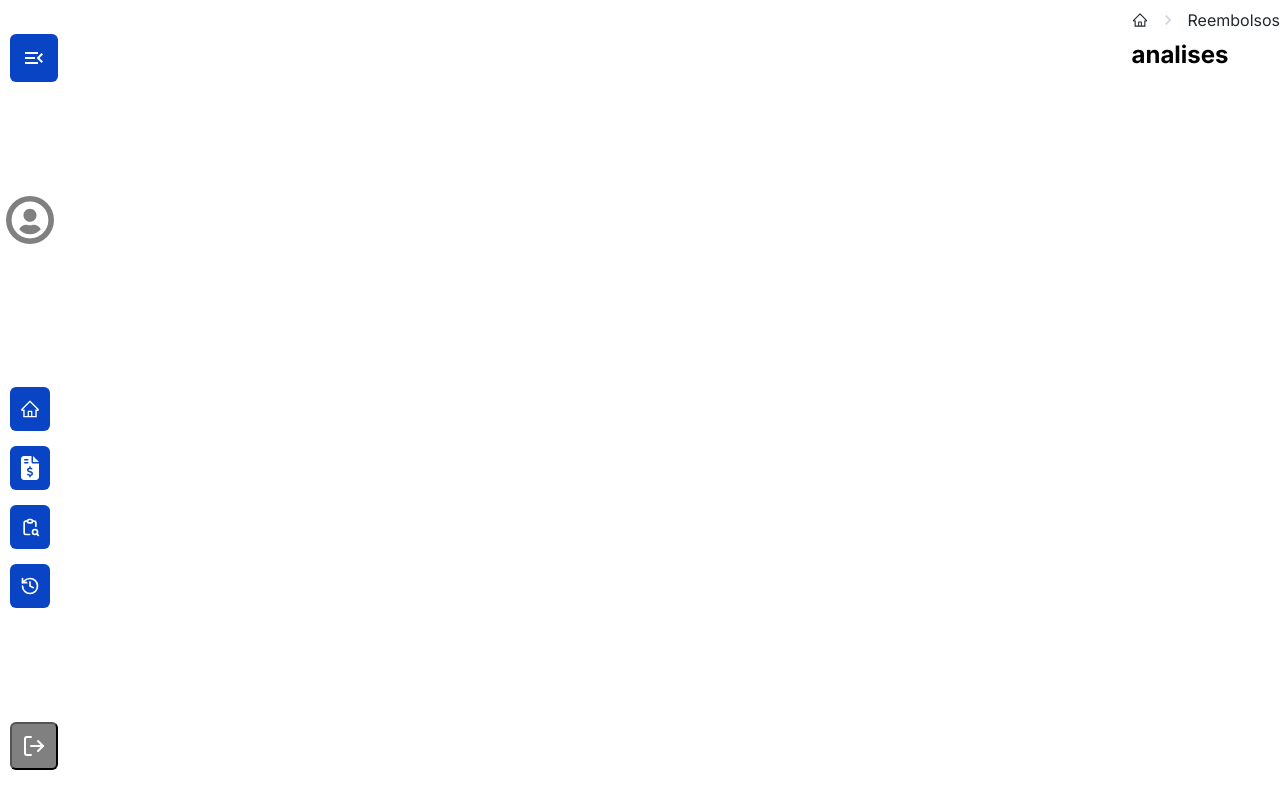
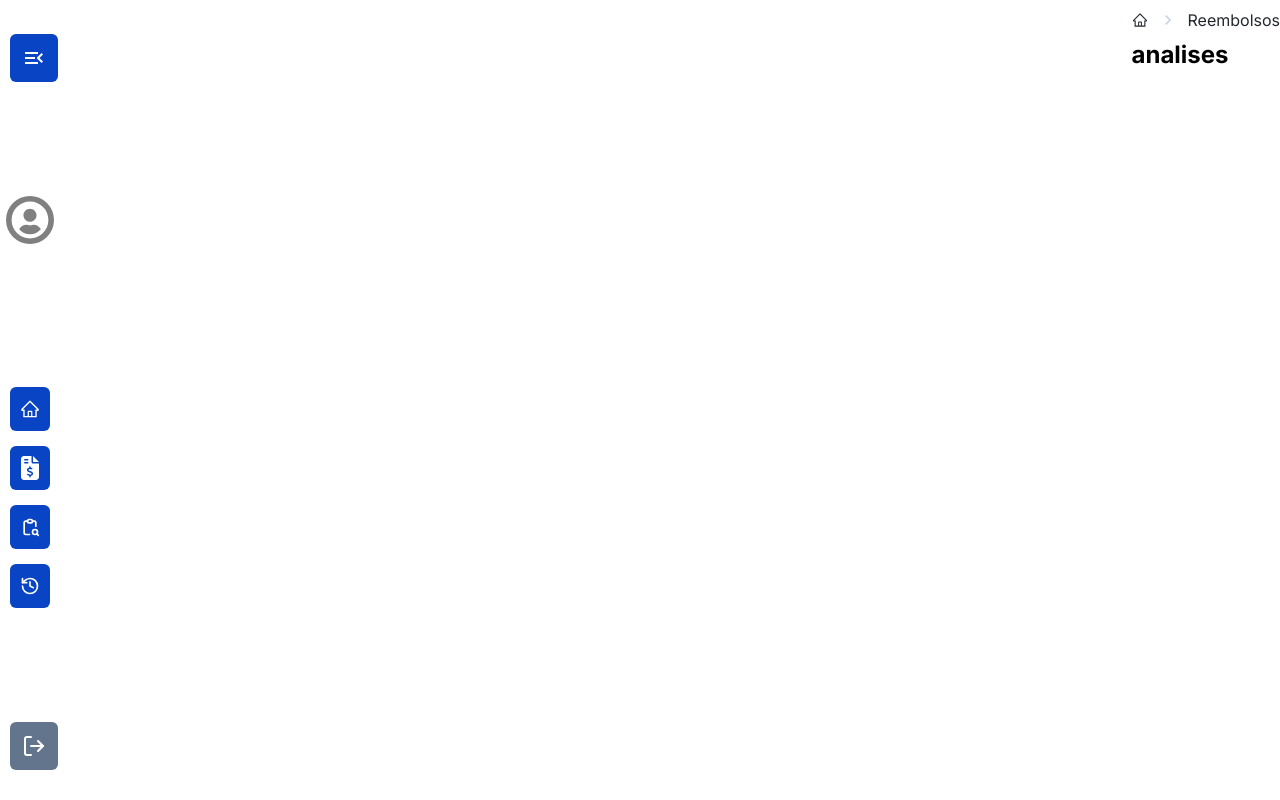
Before and after one commit to lucasgomesdacruz/sispar, a React (Vite) app: page /analises in a window 1280 px wide. Built offline with nearby package versions, Linux system fonts and the light colour scheme.

Commit message:
:lipstick: styles: ajustes de estilização na navbar

```diff
--- a/src/components/navbar/Navbar.module.scss
+++ b/src/components/navbar/Navbar.module.scss
@@ -82,6 +82,7 @@
         a {
             display: flex;
             align-items: center;
+            // justify-content: center;
             gap: 10px;
             padding: 10px;
             color: #fff;
@@ -89,8 +90,11 @@
         }
 
         li {
+            // width: 48px;
+            // height: 48px;
             display: flex;
             align-items: center;
+            // justify-content: center;
             cursor: pointer;
             background-color: #0844C4;
             border-radius: 6px;
@@ -115,9 +119,11 @@
         width: 48px;
         height: 48px;
         border-radius: 6px;
-        background-color: gray;
+        background-color: #63758D;
         cursor: pointer;
         margin-bottom: 20px;
+        border: none;
+
 
         svg {
             font-size: 24px;
```
